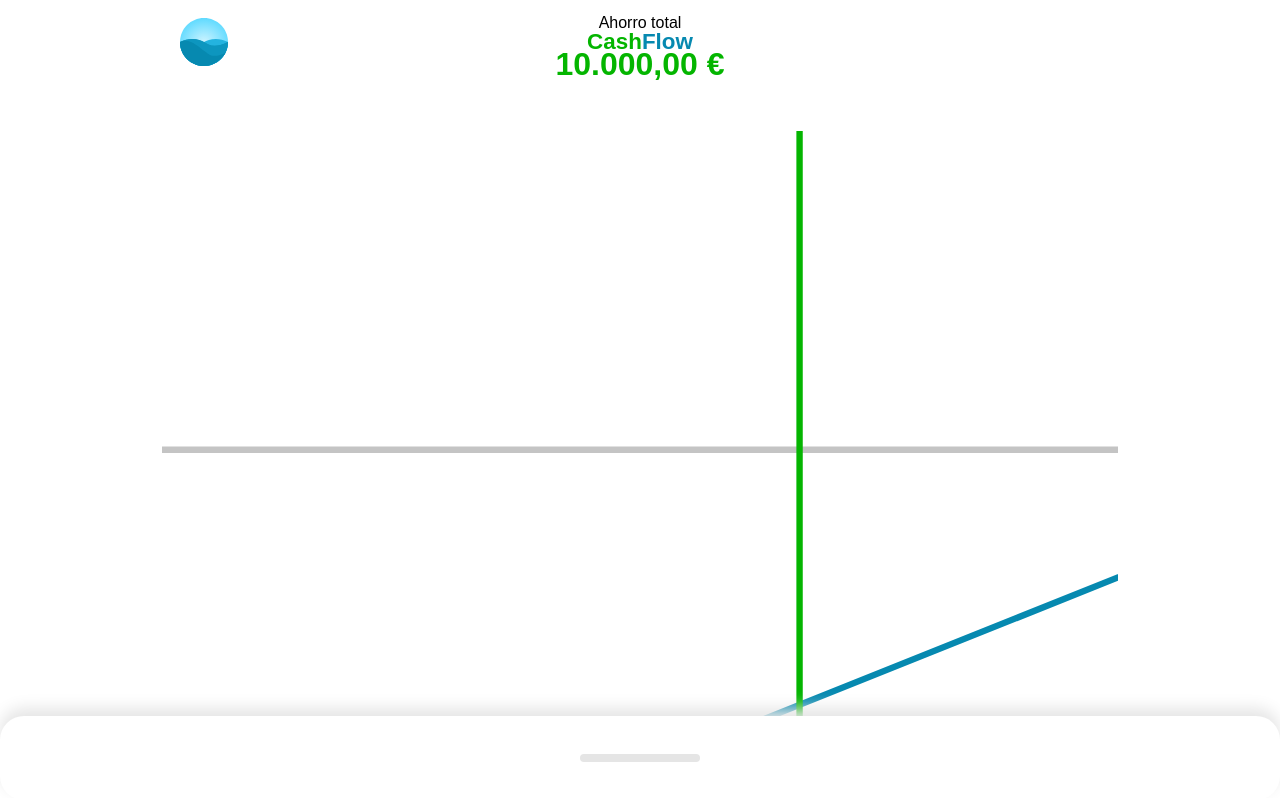
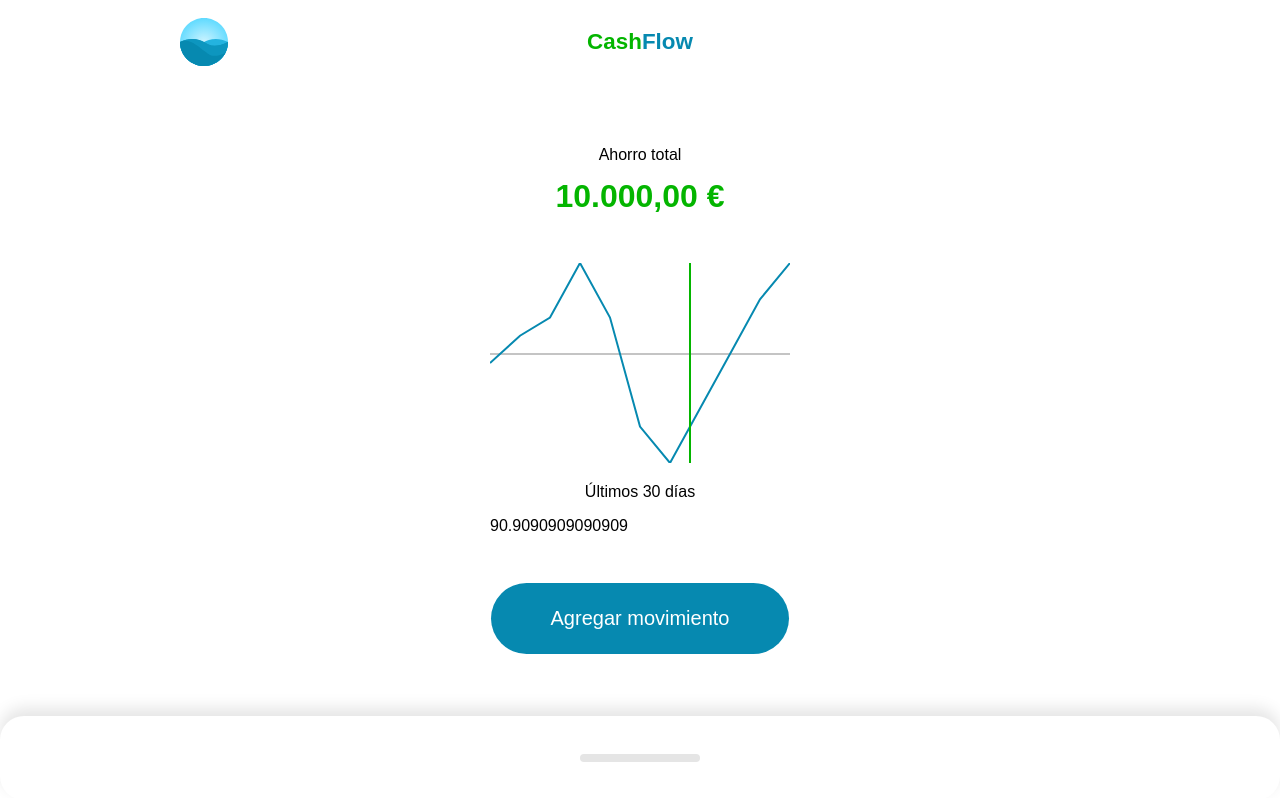
Before and after one commit to devMateos/cashflow, a Vue app: page / in a window 1280 px wide. Shown: the top 798 px of the page. Built offline with nearby package versions, Linux system fonts and the light colour scheme.

Commit message:
Create Graphic logic

```diff
--- a/src/components/Resume/Graphic.vue
+++ b/src/components/Resume/Graphic.vue
@@ -7,9 +7,9 @@
         stroke="#c4c4c4"
         stroke-width="2"
         x1="0"
-        y1="100"
+        :y1="zero"
         x2="300"
-        y2="100"
+        :y2="zero"
         />
         <polyline
         fill="none"
@@ -27,7 +27,7 @@
       />
     </svg>
     <p>Últimos 30 días</p>
-    <div>{{ points }}</div>
+    <div>{{ zero }}</div>
   </div>
 </template>
 
@@ -42,23 +42,29 @@
 });
 const { amounts } = toRefs(props);
 
-const amountToPixels = () => {
+const amountToPixels = (amount) => {
   const min = Math.min(...amounts.value);
   const max = Math.max(...amounts.value);
 
-  return `${min},${max}`;
+  const amountAbs = amount + Math.abs(min);
+  const minmax = Math.abs(max) + Math.abs(min);
+
+  return 200 - ((amountAbs * 100) / minmax) * 2;
 }
+
+const zero = computed(() => {
+  return amountToPixels(0);
+})
 
 const points = computed(() => {
   const total = amounts.value.length;
 
-
-  return Array(total).fill(100).reduce((points, amount, i) => {
+  return amounts.value.reduce((points, amount, i) => {
     const x = (300 / total) * (i + 1);
     const y = amountToPixels(amount);
     console.log(y);
     return `${points} ${x},${y}`;
-  }, '');
+  }, '0, 100');
 })
 </script>
 
```
